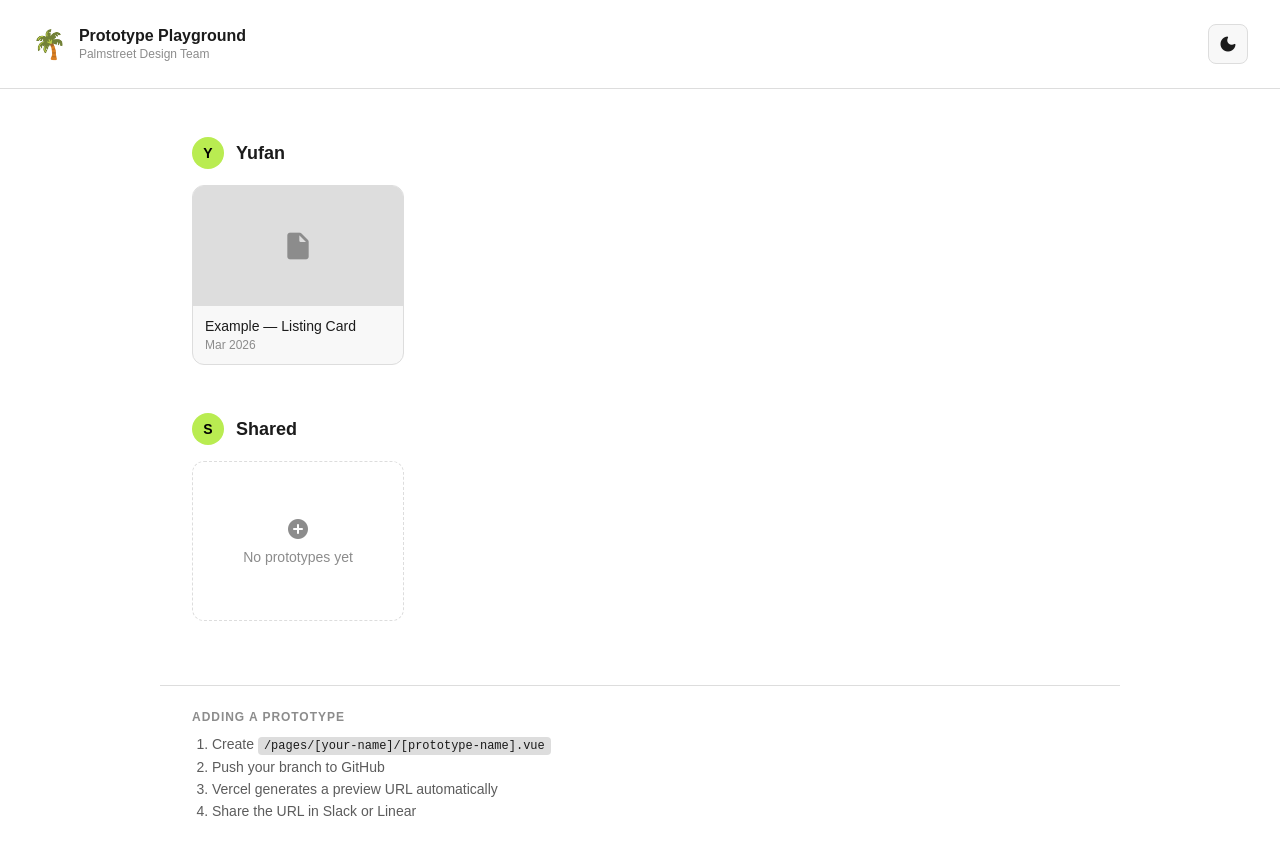
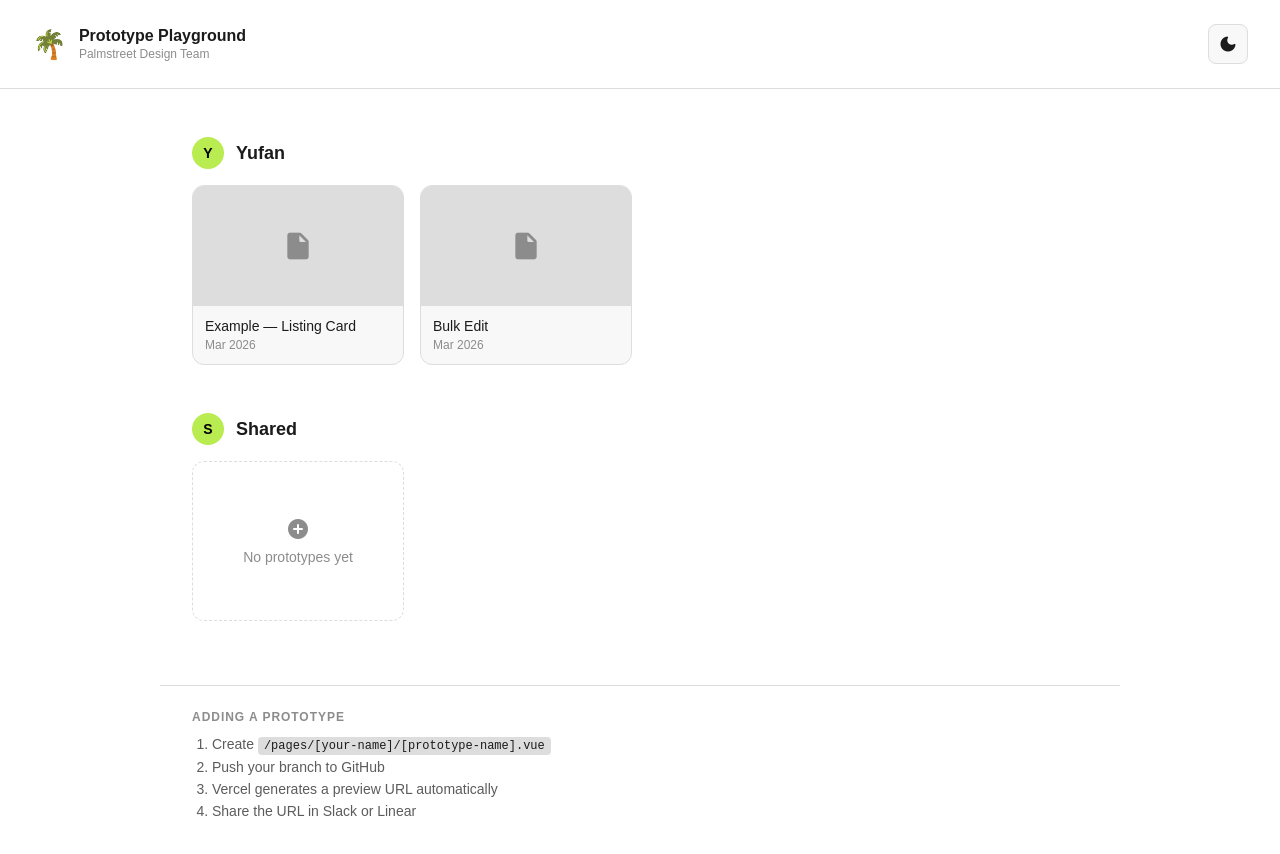
Before and after one commit to yufan-meow/palmstreet-prototype-playground, a Nuxt app: page / in a window 1280 px wide. Shown: the top 854 px of the page. Built offline with nearby package versions, Linux system fonts and the light colour scheme; a web font is replaced by a local one.

Commit message:
Update index.vue

```diff
--- a/pages/index.vue
+++ b/pages/index.vue
@@ -70,7 +70,8 @@ const designers = ref([
     name: 'Yufan',
     initials: 'Y',
     prototypes: [
-      { name: 'Example — Listing Card', path: '/yufan/listing-card-example', date: 'Mar 2026' }
+      { name: 'Example — Listing Card', path: '/yufan/listing-card-example', date: 'Mar 2026' },
+      { name: 'Bulk Edit', path: '/yufan/bulk-edit-prototype', date: 'Mar 2026' }
     ]
   },
   {
```
